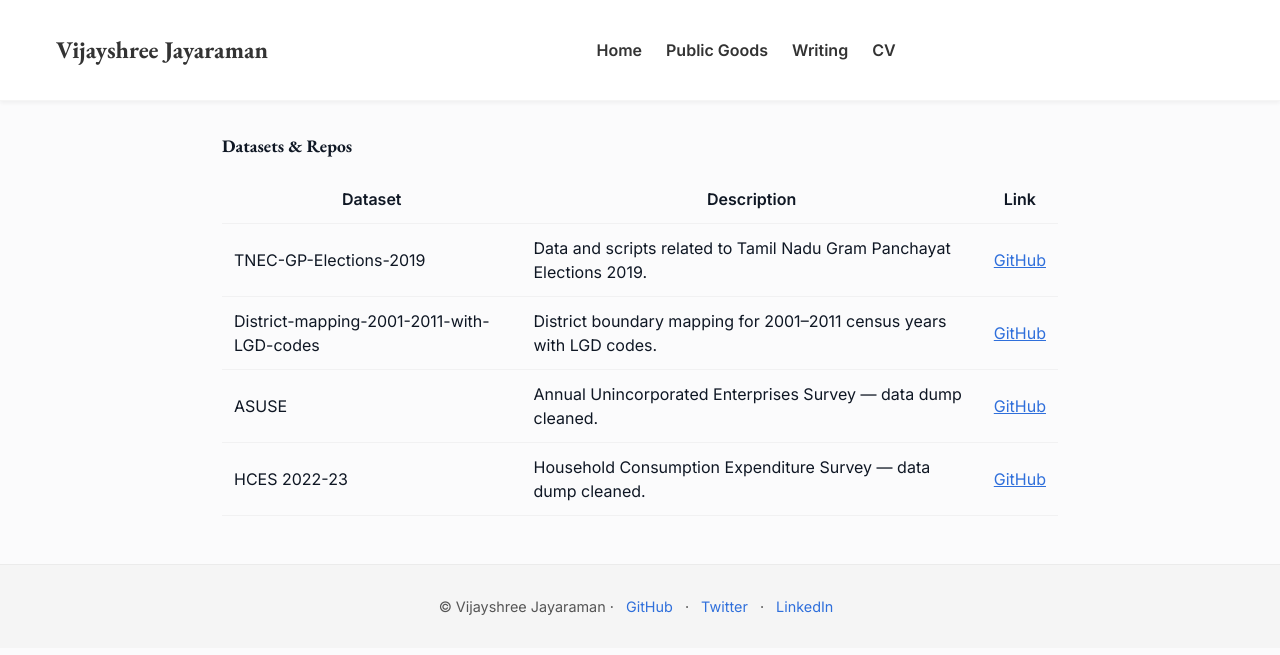
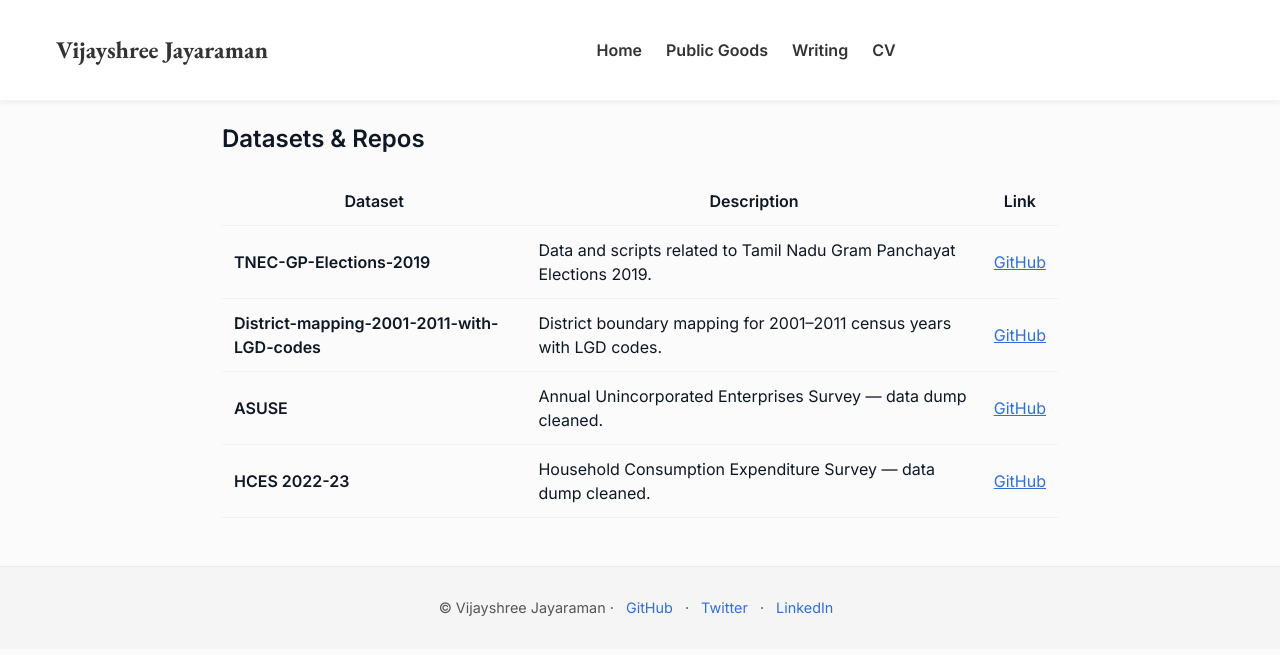
Before and after one commit to vijayshree-jayaraman/vijayshree-jayaraman.github.io, a Jekyll site: the page built from public goods.md, in a window 1280 px wide. Shown: the top 655 px of the page. Built offline with Jekyll 4.4.1, drawn with Linux system fonts in a browser that asks for light colours.

Commit message:
Update public goods.md

```diff
--- a/public goods.md
+++ b/public goods.md
@@ -4,10 +4,11 @@
 permalink: /public-goods/
 ---
 
-<div class="container">
-  <section class="section">
+<div class="container mt-5">
+  <section>
     <h2>Datasets & Repos</h2>
-    <table class="table">
+
+    <table class="table table-striped mt-3">
       <thead>
         <tr>
           <th>Dataset</th>
@@ -17,22 +18,22 @@
       </thead>
       <tbody>
         <tr>
-          <td>TNEC-GP-Elections-2019</td>
+          <td><strong>TNEC-GP-Elections-2019</strong></td>
           <td>Data and scripts related to Tamil Nadu Gram Panchayat Elections 2019.</td>
           <td><a href="https://github.com/vijayshree-jayaraman/TNEC-GP-Elections-2019" target="_blank">GitHub</a></td>
         </tr>
         <tr>
-          <td>District-mapping-2001-2011-with-LGD-codes</td>
+          <td><strong>District-mapping-2001-2011-with-LGD-codes</strong></td>
           <td>District boundary mapping for 2001–2011 census years with LGD codes.</td>
           <td><a href="https://github.com/vijayshree-jayaraman/District-mapping-2001-2011-with-LGD-codes" target="_blank">GitHub</a></td>
         </tr>
         <tr>
-          <td>ASUSE</td>
+          <td><strong>ASUSE</strong></td>
           <td>Annual Unincorporated Enterprises Survey — data dump cleaned.</td>
           <td><a href="https://github.com/advaitmoharir/ASUSE" target="_blank">GitHub</a></td>
         </tr>
         <tr>
-          <td>HCES 2022-23</td>
+          <td><strong>HCES 2022-23</strong></td>
           <td>Household Consumption Expenditure Survey — data dump cleaned.</td>
           <td><a href="https://github.com/advaitmoharir/hces_2023" target="_blank">GitHub</a></td>
         </tr>
```
